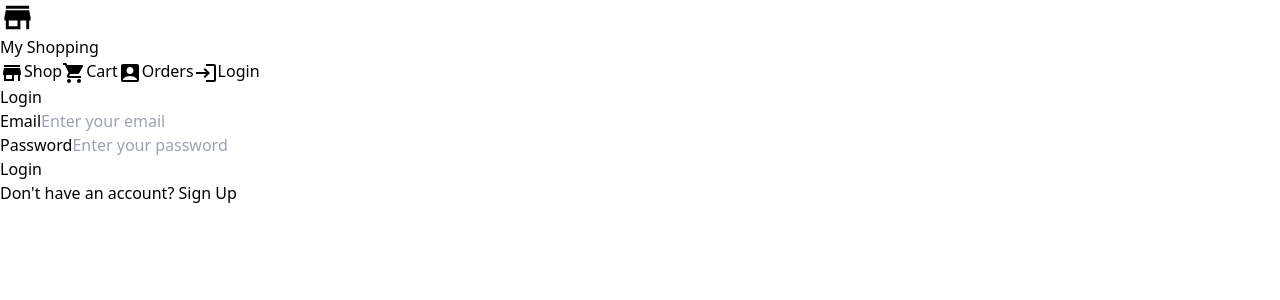
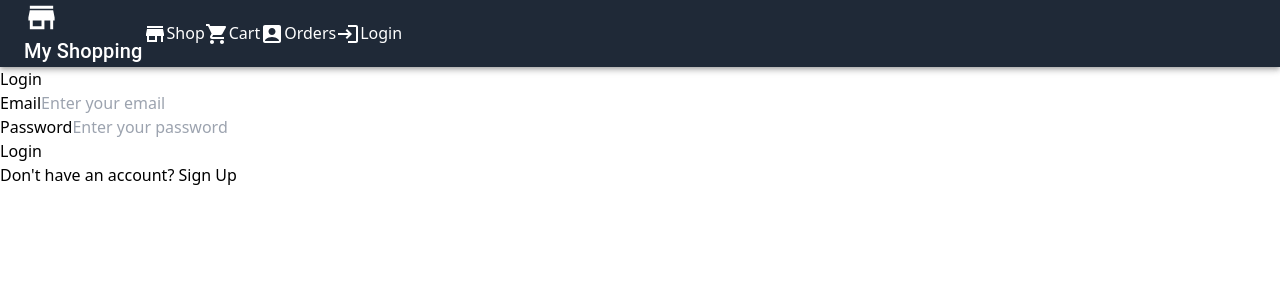
Before and after one commit to Arya0201/Ecommerce-frontend, a React (Vite) app: page /login in a window 1280 px wide. Shown: the top 300 px of the page. Built offline with nearby package versions, Linux system fonts and the light colour scheme.

Commit message:
final commit

```diff
--- /dev/null
+++ b/API.js
@@ -0,0 +1,6 @@
+const env = {
+    // API_URL: "http://localhost:5000"
+    API_URL: "https://ecommerce-backend-wtb3.onrender.com",
+};
+
+export default env
--- /dev/null
+++ b/public/env.js
@@ -0,0 +1,3 @@
+window.env = {
+  "API_URL": "http://localhost:5000"
+};
--- a/src/Actions/Order.js
+++ b/src/Actions/Order.js
@@ -1,6 +1,8 @@
 import axios from "axios";
 import {deleteCart} from './Cart';
 import showToast from '../Utils/toast';
+import env from '../../API';
+
 
 export const  createOrder = ({email, address,  contact, cartTotal},navigate) => async(dispatch)=>{
    try{
@@ -20,7 +22,9 @@ export const  createOrder = ({email, address,  contact, cartTotal},navigate) =>
 
         const payload ={address, email, contact, cartTotal}
 
-        const response = await axios.post('http://localhost:5000/orders/', payload, config); // Adjust URL and endpoint as per your API setup
+        const response = await axios.post(`${env.API_URL}/orders/`, payload, config); // Adjust URL and endpoint as per your API setup
+
+
 
         dispatch({
             type: 'createOrderSuccess',
@@ -58,7 +62,7 @@ export const  getUserOrder = () => async(dispatch)=>{
          };
 
 
-         const response = await axios.get('http://localhost:5000/orders/user-orders', config); // Adjust URL and endpoint as per your API setup
+         const response = await axios.get(`${env.API_URL}/orders/user-orders`, config); // Adjust URL and endpoint as per your API setup
 
           console.log(response.data[0])
 
--- a/src/Actions/Product.js
+++ b/src/Actions/Product.js
@@ -1,6 +1,8 @@
 // products.js (Actions)
 
 import axios from 'axios';
+import env from '../../API';
+
 
 export const getProducts = () => async (dispatch) => {
   try {
@@ -8,7 +10,7 @@ export const getProducts = () => async (dispatch) => {
       type: 'GetProductsRequest',
     });
 
-    const { data } = await axios.get('http://localhost:5000/products/');
+    const { data } = await axios.get(`${env.API_URL}/products/`);
 
 
     dispatch({
--- a/src/Actions/User.js
+++ b/src/Actions/User.js
@@ -2,6 +2,7 @@ import axios from 'axios'
 import { clearCart } from '../Actions/Cart';
 import { clearOrder } from '../Actions/Order';
 import showToast from '../Utils/toast';
+import env from '../../API';
 
 export const loginUser = (email, password,navigate) => async (dispatch) => {
     try {
@@ -13,7 +14,7 @@ export const loginUser = (email, password,navigate) => async (dispatch) => {
         console.log('Login Payload:', payload); // Log the payload
 
         const { data } = await axios.post(
-            'http://localhost:5000/auth/login',
+            `${env.API_URL}/auth/login`,
             payload,
             {
                 headers: {
@@ -96,7 +97,7 @@ export const registerUser =  (username, email, password,navigate) => async (disp
             })
 
             const { data } = await axios.post(
-                'http://localhost:5000/auth/register',
+                `${env.API_URL}/auth/register`,
                 { username, email, password },
                 {
                     headers: {
--- a/src/Components/CheckOut/CheckOut.jsx
+++ b/src/Components/CheckOut/CheckOut.jsx
@@ -192,6 +192,7 @@ const CheckOut = () => {
                     className={classes.input}
                     variant="outlined"
                     required
+                    type='tel'
                     InputProps={{
                       startAdornment: <Phone style={{ marginRight: 8 }} />,
                     }}
--- a/src/Components/Header/Header.jsx
+++ b/src/Components/Header/Header.jsx
@@ -1,56 +1,108 @@
+import { useState } from 'react';
 import { Link } from 'react-router-dom';
-import { Avatar } from '@material-ui/core';
+import { Avatar, IconButton, AppBar, Toolbar, Typography, Drawer, List, ListItem, ListItemIcon, ListItemText, Hidden, makeStyles } from '@material-ui/core';
 import { useSelector, useDispatch } from 'react-redux';
 import { logoutUser } from '../../Actions/User';
-import { ShoppingCart, Store, ExitToApp, AccountBox, Login } from '@mui/icons-material';
+import { ShoppingCart, Store, ExitToApp, AccountBox, Login, Menu } from '@mui/icons-material';
+
+const useStyles = makeStyles(() => ({
+    root: {
+        background:"#1f2937",
+        color:"#ffffff"
+    }
+  }));
 
   const Header = () => {
     const { isAuthenticated } = useSelector((state) => state.user);
     const dispatch = useDispatch();
+    const [isDrawerOpen, setIsDrawerOpen] = useState(false);
+    const classes = useStyles();
+
+
+
 
     const handleLogout = () => {
         dispatch(logoutUser());
     };
 
+    const toggleDrawer = () => {
+        setIsDrawerOpen(!isDrawerOpen);
+    };
+
     return (
-        <header className="bg-gray-800 text-white py-4 shadow-lg overflow-hidden">
-        <div className="container mx-auto px-4 sm:px-6 lg:px-8 flex items-center justify-between">
-            <Link to="/" className="flex items-center space-x-4">
+        <AppBar position="static" className={classes.root}>
+            <Toolbar className="container mx-auto px-4 sm:px-6 lg:px-8">
+                <Link to="/" className="flex items-center space-x-4 text-white no-underline">
                     <Store fontSize="large" />
-                <h1 className="text-2xl font-bold">My Shopping</h1>
+                    <Typography variant="h6">My Shopping</Typography>
                 </Link>
 
-            <nav className="hidden md:flex space-x-6 items-center">
-                <Link to="/" className="hover:text-yellow-300 flex items-center space-x-2">
+                <Hidden mdUp>
+                    <IconButton edge="end" color="inherit" aria-label="menu" onClick={toggleDrawer}>
+                        <Menu />
+                    </IconButton>
+                </Hidden>
+
+                <Hidden smDown>
+                    <nav className="flex space-x-6 items-center ml-auto">
+                        <Link to="/" className="hover:text-yellow-300 flex items-center space-x-2 text-white no-underline">
                             <Store />
                             <span>Shop</span>
                         </Link>
-                <Link to="/cart" className="hover:text-yellow-300 flex items-center space-x-2">
+                        <Link to="/cart" className="hover:text-yellow-300 flex items-center space-x-2 text-white no-underline">
                             <ShoppingCart />
                             <span>Cart</span>
                         </Link>
-                <Link to="/orders" className="hover:text-yellow-300 flex items-center space-x-2">
+                        <Link to="/orders" className="hover:text-yellow-300 flex items-center space-x-2 text-white no-underline">
                             <AccountBox />
                             <span>Orders</span>
                         </Link>
                         {isAuthenticated ? (
                             <button
                                 onClick={handleLogout}
-                        className="hover:text-yellow-300 flex items-center space-x-2"
+                                className="hover:text-yellow-300 flex items-center space-x-2 text-white no-underline"
                             >
                                 <Avatar src="/broken-image.jpg" />
                                 <ExitToApp />
-                        {/* <span className="hover:text-yellow-300">{user.username}</span> */}
                             </button>
                         ) : (
-                    <Link to="/login" className="hover:text-yellow-300 flex items-center space-x-2">
+                            <Link to="/login" className="hover:text-yellow-300 flex items-center space-x-2 text-white no-underline">
                                 <Login />
                                 <span>Login</span>
                             </Link>
                         )}
                     </nav>
-        </div>
-    </header>
+                </Hidden>
+
+                <Drawer anchor="right" open={isDrawerOpen} onClose={toggleDrawer}>
+                    <List className="w-64">
+                        <ListItem button component={Link} to="/" onClick={toggleDrawer}>
+                            <ListItemIcon><Store /></ListItemIcon>
+                            <ListItemText primary="Shop" />
+                        </ListItem>
+                        <ListItem button component={Link} to="/cart" onClick={toggleDrawer}>
+                            <ListItemIcon><ShoppingCart /></ListItemIcon>
+                            <ListItemText primary="Cart" />
+                        </ListItem>
+                        <ListItem button component={Link} to="/orders" onClick={toggleDrawer}>
+                            <ListItemIcon><AccountBox /></ListItemIcon>
+                            <ListItemText primary="Orders" />
+                        </ListItem>
+                        {isAuthenticated ? (
+                            <ListItem button onClick={() => { handleLogout(); toggleDrawer(); }}>
+                                <ListItemIcon><ExitToApp /></ListItemIcon>
+                                <ListItemText primary="Logout" />
+                            </ListItem>
+                        ) : (
+                            <ListItem button component={Link} to="/login" onClick={toggleDrawer}>
+                                <ListItemIcon><Login /></ListItemIcon>
+                                <ListItemText primary="Login" />
+                            </ListItem>
+                        )}
+                    </List>
+                </Drawer>
+            </Toolbar>
+        </AppBar>
     );
 };
 
--- a/src/Components/Order/Orders.jsx
+++ b/src/Components/Order/Orders.jsx
@@ -76,7 +76,7 @@ const Orders = () => {
   const classes = useStyles();
 
   useEffect(() => {
-    if (isAuthenticated && orderItems.length === 0) {
+    if (isAuthenticated) {
       dispatch(getUserOrder()); // Dispatch the action to fetch user orders
     }
   }, [dispatch, isAuthenticated]);
```
Also changed, not shown: src/Actions/Cart.js (+6 -5 lines). Lines whose indentation alone changed are shown as unchanged.
